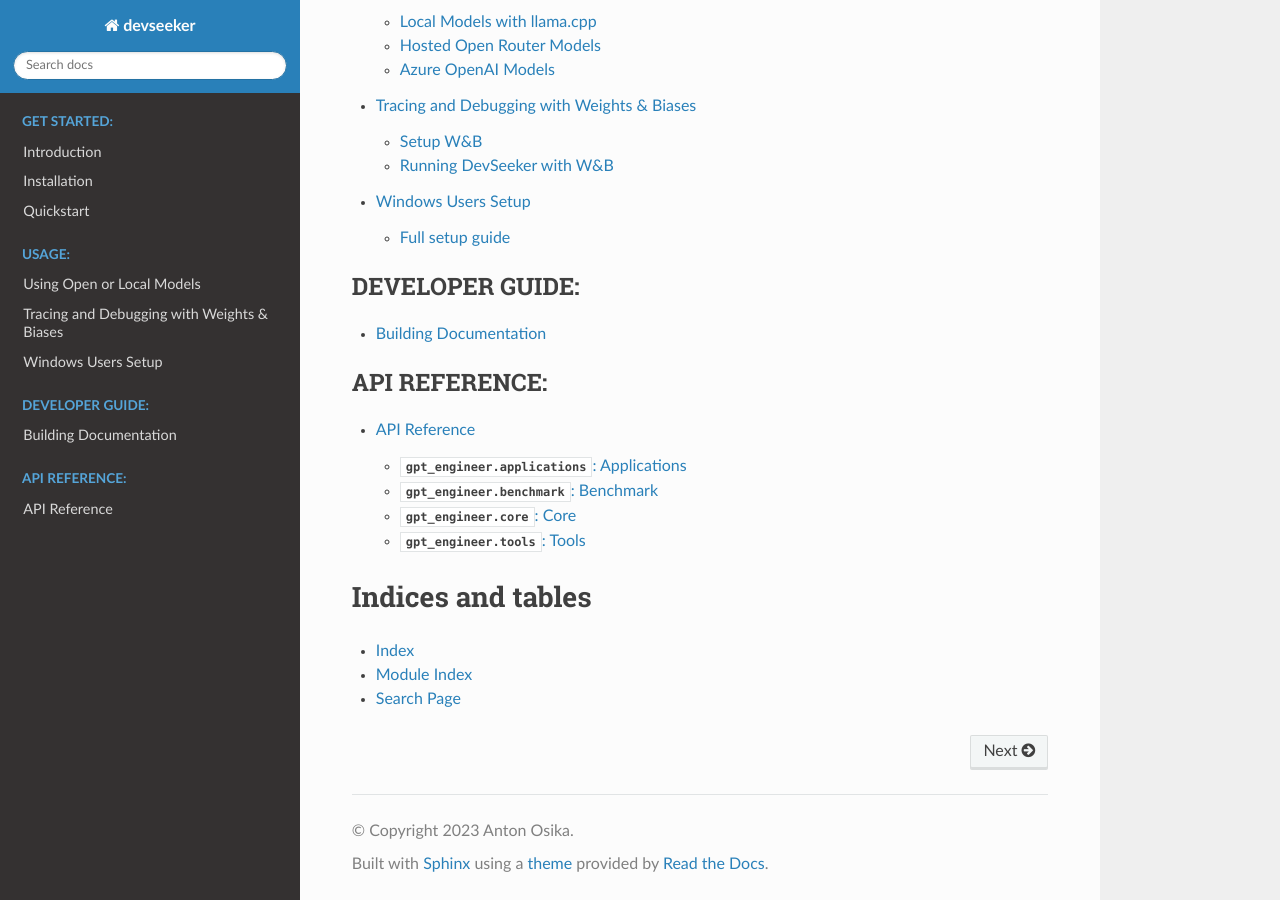
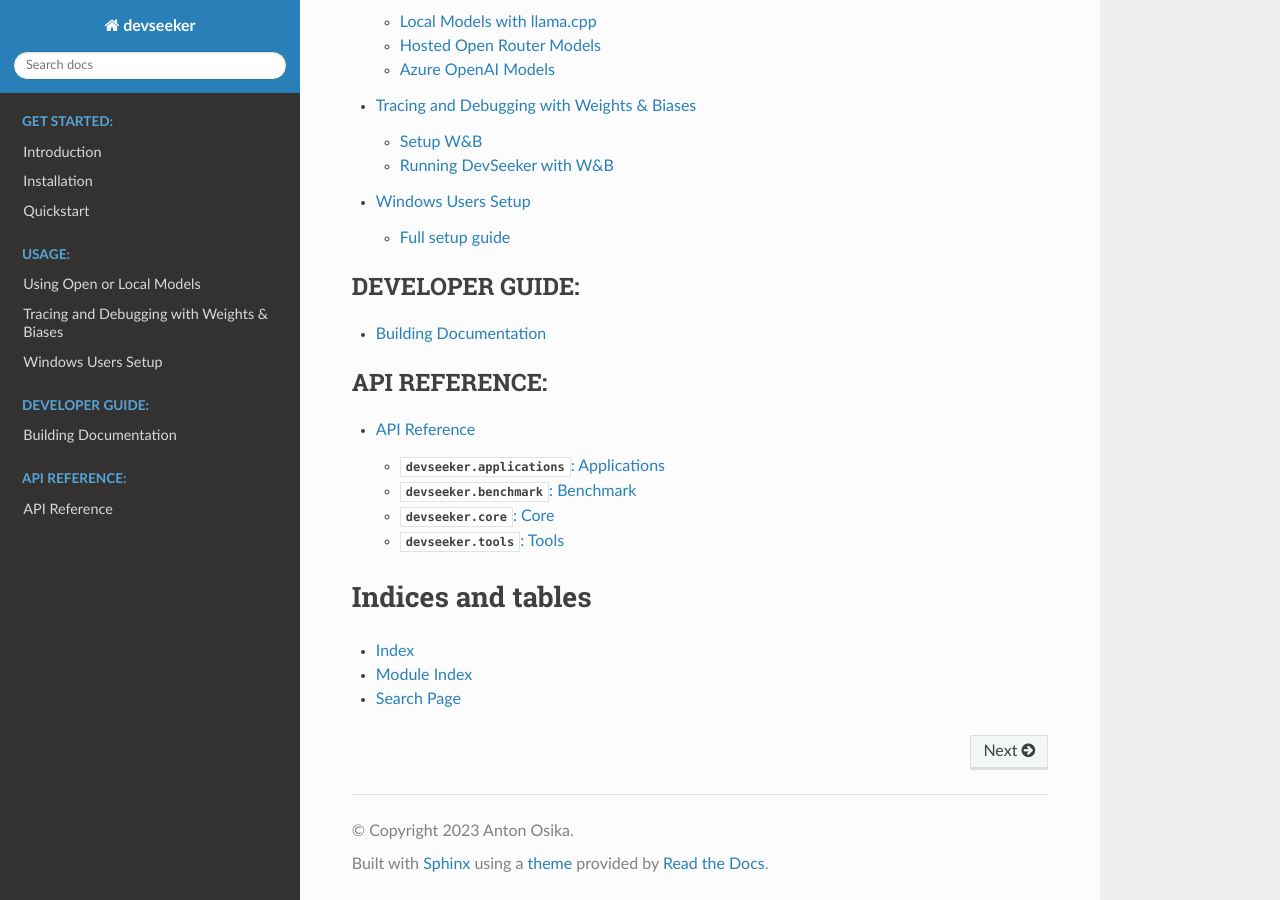
Before and after one commit to iBz-04/Devseeker, a Sphinx documentation site: the page built from docs/index.rst, in a window 1280 px wide and 900 px high, scrolled down 522 px. Built offline with Sphinx 7.4.7 and the Read the Docs theme 3.1.0, drawn with Linux system fonts in a browser that asks for light colours.

Commit message:
chore: updates

```diff
--- a/docs/api_reference.rst
+++ b/docs/api_reference.rst
@@ -4,16 +4,16 @@
 API Reference
 =============
 
-:mod:`gpt_engineer.applications`: Applications
+:mod:`devseeker.applications`: Applications
 ===============================================
 
-.. automodule:: gpt_engineer.applications
+.. automodule:: devseeker.applications
     :no-members:
     :no-inherited-members:
 
 Classes
 --------------
-.. currentmodule:: gpt_engineer
+.. currentmodule:: devseeker
 
 .. autosummary::
     :toctree: applications
@@ -24,7 +24,7 @@ Classes
 
 Functions
 --------------
-.. currentmodule:: gpt_engineer
+.. currentmodule:: devseeker
 
 .. autosummary::
     :toctree: applications
@@ -43,16 +43,16 @@ Functions
     applications.cli.main.load_prompt
     applications.cli.main.main
 
-:mod:`gpt_engineer.benchmark`: Benchmark
+:mod:`devseeker.benchmark`: Benchmark
 =========================================
 
-.. automodule:: gpt_engineer.benchmark
+.. automodule:: devseeker.benchmark
     :no-members:
     :no-inherited-members:
 
 Functions
 --------------
-.. currentmodule:: gpt_engineer
+.. currentmodule:: devseeker
 
 .. autosummary::
     :toctree: benchmark
@@ -73,16 +73,16 @@ Functions
     benchmark.run.print_results
     benchmark.run.run
 
-:mod:`gpt_engineer.core`: Core
+:mod:`devseeker.core`: Core
 ===============================
 
-.. automodule:: gpt_engineer.core
+.. automodule:: devseeker.core
     :no-members:
     :no-inherited-members:
 
 Classes
 --------------
-.. currentmodule:: gpt_engineer
+.. currentmodule:: devseeker
 
 .. autosummary::
     :toctree: core
@@ -98,7 +98,7 @@ Classes
 
 Functions
 --------------
-.. currentmodule:: gpt_engineer
+.. currentmodule:: devseeker
 
 .. autosummary::
     :toctree: core
@@ -124,16 +124,16 @@ Functions
     core.diff.is_similar
     core.files_dict.file_to_lines_dict
 
-:mod:`gpt_engineer.tools`: Tools
+:mod:`devseeker.tools`: Tools
 =================================
 
-.. automodule:: gpt_engineer.tools
+.. automodule:: devseeker.tools
     :no-members:
     :no-inherited-members:
 
 Functions
 --------------
-.. currentmodule:: gpt_engineer
+.. currentmodule:: devseeker
 
 .. autosummary::
     :toctree: tools
--- a/pyproject.toml
+++ b/pyproject.toml
@@ -39,6 +39,7 @@ datasets = "^2.17.1"
 black = "23.3.0"
 langchain-community = "^0.2.0"
 rich = "^14.0.0"
+pydantic = ">=2.10.0,<3"
 
 [tool.poetry.group.dev.dependencies]
 pytest = ">=7.3.1"
```
Also changed, not shown: README.md (+1 -1 lines), 7 other files.
